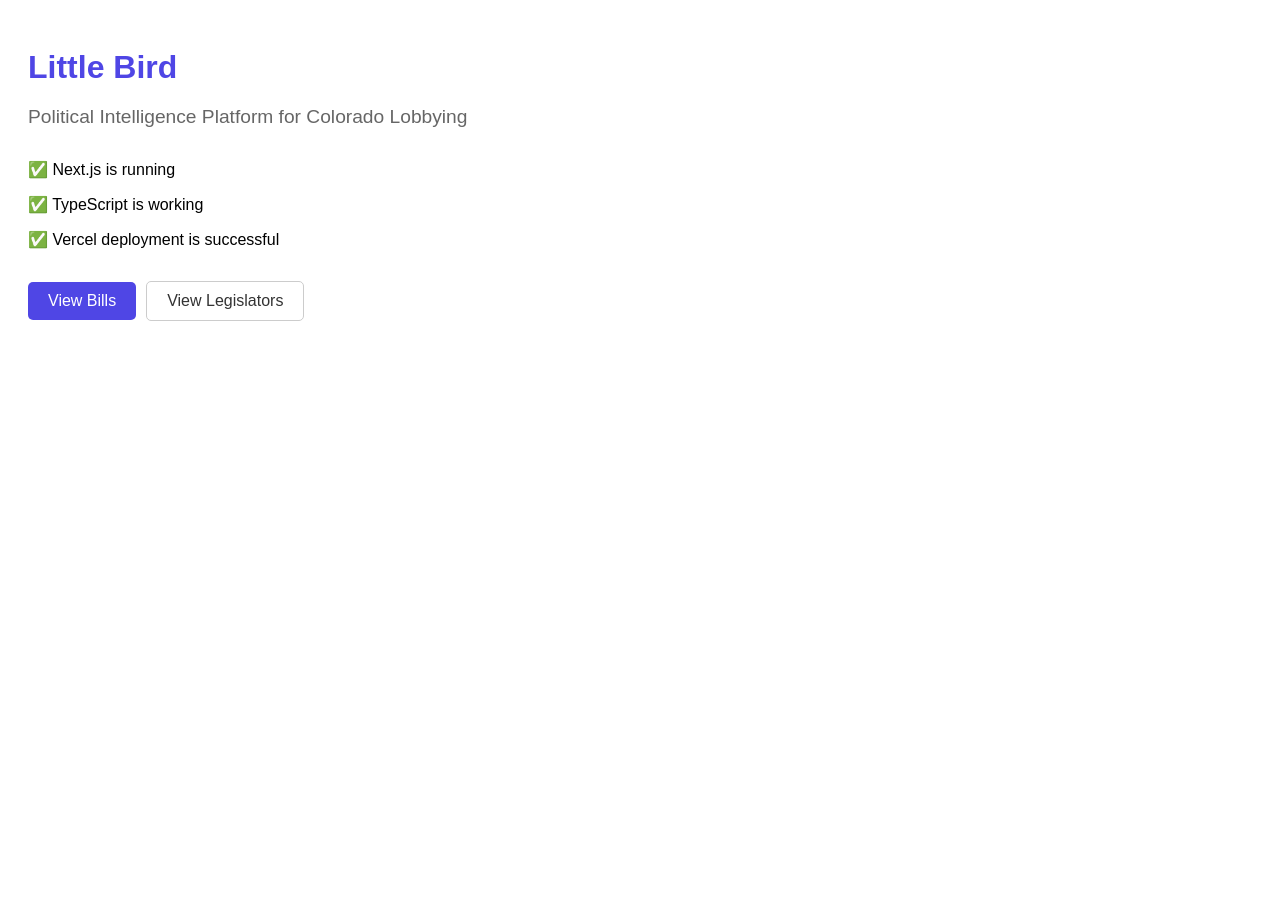
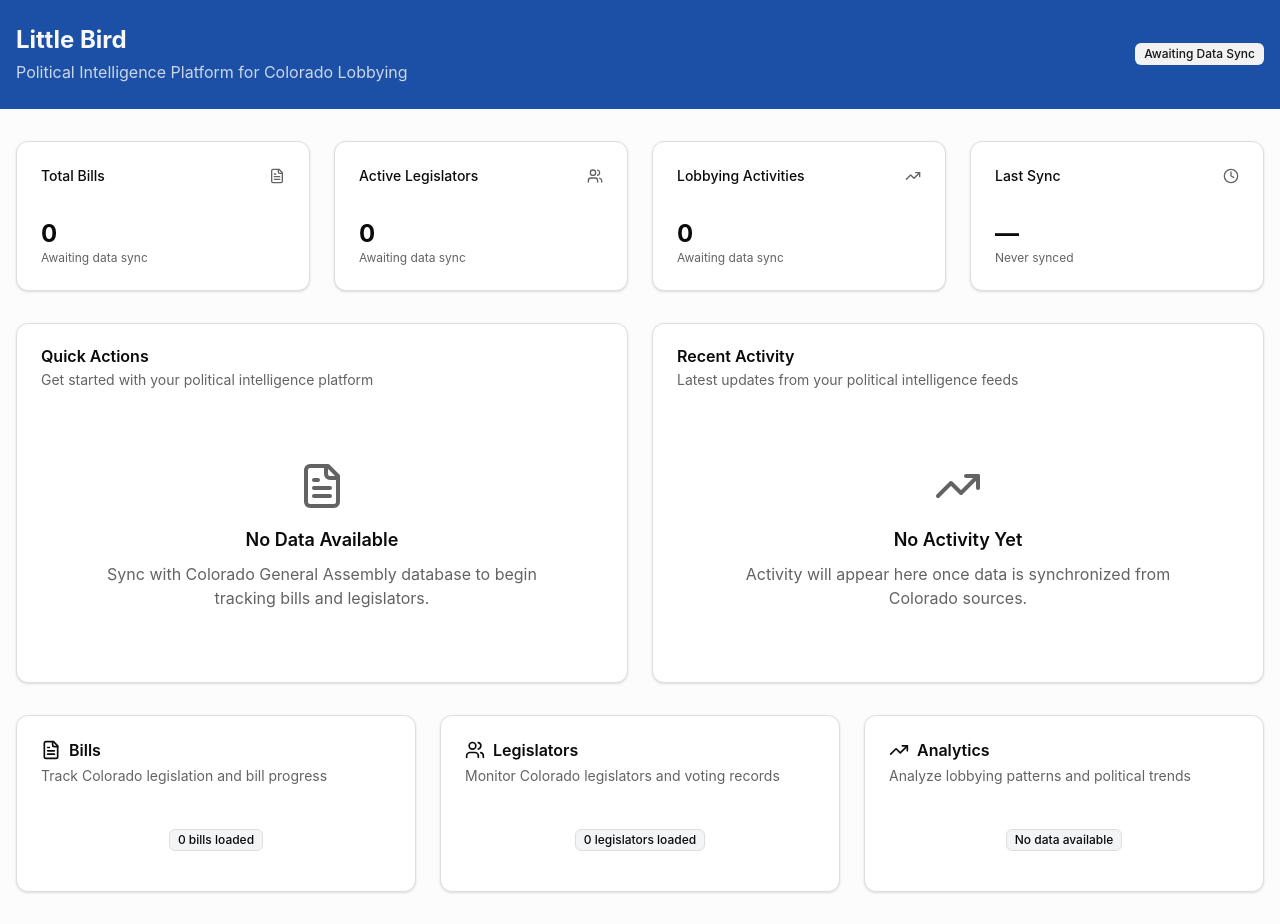
Before and after one commit to KDL-tw/little-birdv2, a Next.js app: page / in a window 1280 px wide. Before the commit the page ends 800 px from the top, so only its background shows below. Built offline with nearby package versions, Linux system fonts and the light colour scheme.

Commit message:
Step 1: Restore professional styling to main page
- Add back Tailwind CSS and Google Fonts
- Restore government-adjacent design with indigo theme
- Add professional dashboard with overview cards
- Include empty state handling and navigation cards
- Maintain simple structure for reliable deployment

```diff
--- a/src/app/layout.tsx
+++ b/src/app/layout.tsx
@@ -1,8 +1,20 @@
 import type { Metadata } from "next";
+import { Geist, Geist_Mono } from "next/font/google";
+import "./globals.css";
+
+const geistSans = Geist({
+  variable: "--font-geist-sans",
+  subsets: ["latin"],
+});
+
+const geistMono = Geist_Mono({
+  variable: "--font-geist-mono",
+  subsets: ["latin"],
+});
 
 export const metadata: Metadata = {
   title: "Little Bird - Political Intelligence Platform",
-  description: "Political intelligence platform for Colorado lobbying firms.",
+  description: "Political intelligence platform for Colorado lobbying firms. Track bills, legislators, and lobbying activities.",
 };
 
 export default function RootLayout({
@@ -12,7 +24,9 @@
 }>) {
   return (
     <html lang="en">
-      <body>
+      <body
+        className={`${geistSans.variable} ${geistMono.variable} antialiased`}
+      >
         {children}
       </body>
     </html>
--- a/src/app/page.tsx
+++ b/src/app/page.tsx
@@ -1,46 +1,183 @@
+import { Card, CardContent, CardDescription, CardHeader, CardTitle } from "@/components/ui/card";
+import { Badge } from "@/components/ui/badge";
+import { FileText, Users, TrendingUp, Clock } from "lucide-react";
+
 export default function Home() {
   return (
-    <div style={{ padding: '20px', fontFamily: 'Arial, sans-serif' }}>
-      <h1 style={{ color: '#4f46e5', fontSize: '2rem', marginBottom: '1rem' }}>
-        Little Bird
-      </h1>
-      <p style={{ fontSize: '1.2rem', marginBottom: '2rem', color: '#666' }}>
-        Political Intelligence Platform for Colorado Lobbying
-      </p>
-      <div style={{ marginBottom: '2rem' }}>
-        <p>✅ Next.js is running</p>
-        <p>✅ TypeScript is working</p>
-        <p>✅ Vercel deployment is successful</p>
-      </div>
-      <div>
-        <a
-          href="/bills"
-          style={{
-            display: 'inline-block',
-            padding: '10px 20px',
-            backgroundColor: '#4f46e5',
-            color: 'white',
-            textDecoration: 'none',
-            borderRadius: '5px',
-            marginRight: '10px'
-          }}
-        >
-          View Bills
-        </a>
-        <a
-          href="/legislators"
-          style={{
-            display: 'inline-block',
-            padding: '10px 20px',
-            border: '1px solid #ccc',
-            color: '#333',
-            textDecoration: 'none',
-            borderRadius: '5px'
-          }}
-        >
-          View Legislators
-        </a>
-      </div>
+    <div className="min-h-screen bg-background">
+      {/* Header */}
+      <header className="gov-header">
+        <div className="container mx-auto px-4 py-6">
+          <div className="flex items-center justify-between">
+            <div>
+              <h1 className="text-2xl font-bold">Little Bird</h1>
+              <p className="text-primary-foreground/80 mt-1">
+                Political Intelligence Platform for Colorado Lobbying
+              </p>
+            </div>
+            <Badge variant="secondary" className="gov-status-inactive">
+              Awaiting Data Sync
+            </Badge>
+          </div>
+        </div>
+      </header>
+
+      {/* Main Content */}
+      <main className="container mx-auto px-4 py-8">
+        {/* Overview Cards */}
+        <div className="grid grid-cols-1 md:grid-cols-2 lg:grid-cols-4 gap-6 mb-8">
+          <Card className="gov-card">
+            <CardHeader className="flex flex-row items-center justify-between space-y-0 pb-2">
+              <CardTitle className="text-sm font-medium">Total Bills</CardTitle>
+              <FileText className="h-4 w-4 text-muted-foreground" />
+            </CardHeader>
+            <CardContent>
+              <div className="text-2xl font-bold">0</div>
+              <p className="text-xs text-muted-foreground">
+                Awaiting data sync
+              </p>
+            </CardContent>
+          </Card>
+
+          <Card className="gov-card">
+            <CardHeader className="flex flex-row items-center justify-between space-y-0 pb-2">
+              <CardTitle className="text-sm font-medium">Active Legislators</CardTitle>
+              <Users className="h-4 w-4 text-muted-foreground" />
+            </CardHeader>
+            <CardContent>
+              <div className="text-2xl font-bold">0</div>
+              <p className="text-xs text-muted-foreground">
+                Awaiting data sync
+              </p>
+            </CardContent>
+          </Card>
+
+          <Card className="gov-card">
+            <CardHeader className="flex flex-row items-center justify-between space-y-0 pb-2">
+              <CardTitle className="text-sm font-medium">Lobbying Activities</CardTitle>
+              <TrendingUp className="h-4 w-4 text-muted-foreground" />
+            </CardHeader>
+            <CardContent>
+              <div className="text-2xl font-bold">0</div>
+              <p className="text-xs text-muted-foreground">
+                Awaiting data sync
+              </p>
+            </CardContent>
+          </Card>
+
+          <Card className="gov-card">
+            <CardHeader className="flex flex-row items-center justify-between space-y-0 pb-2">
+              <CardTitle className="text-sm font-medium">Last Sync</CardTitle>
+              <Clock className="h-4 w-4 text-muted-foreground" />
+            </CardHeader>
+            <CardContent>
+              <div className="text-2xl font-bold">—</div>
+              <p className="text-xs text-muted-foreground">
+                Never synced
+              </p>
+            </CardContent>
+          </Card>
+        </div>
+
+        {/* Quick Actions */}
+        <div className="grid grid-cols-1 lg:grid-cols-2 gap-6 mb-8">
+          <Card className="gov-card">
+            <CardHeader>
+              <CardTitle>Quick Actions</CardTitle>
+              <CardDescription>
+                Get started with your political intelligence platform
+              </CardDescription>
+            </CardHeader>
+            <CardContent className="space-y-4">
+              <div className="gov-empty-state">
+                <FileText className="gov-empty-state-icon" />
+                <h3 className="gov-empty-state-title">No Data Available</h3>
+                <p className="gov-empty-state-description">
+                  Sync with Colorado General Assembly database to begin tracking bills and legislators.
+                </p>
+              </div>
+            </CardContent>
+          </Card>
+
+          <Card className="gov-card">
+            <CardHeader>
+              <CardTitle>Recent Activity</CardTitle>
+              <CardDescription>
+                Latest updates from your political intelligence feeds
+              </CardDescription>
+            </CardHeader>
+            <CardContent>
+              <div className="gov-empty-state">
+                <TrendingUp className="gov-empty-state-icon" />
+                <h3 className="gov-empty-state-title">No Activity Yet</h3>
+                <p className="gov-empty-state-description">
+                  Activity will appear here once data is synchronized from Colorado sources.
+                </p>
+              </div>
+            </CardContent>
+          </Card>
+        </div>
+
+        {/* Navigation Cards */}
+        <div className="grid grid-cols-1 md:grid-cols-3 gap-6">
+          <Card className="gov-card hover:shadow-md transition-shadow cursor-pointer">
+            <CardHeader>
+              <CardTitle className="flex items-center gap-2">
+                <FileText className="h-5 w-5" />
+                Bills
+              </CardTitle>
+              <CardDescription>
+                Track Colorado legislation and bill progress
+              </CardDescription>
+            </CardHeader>
+            <CardContent>
+              <div className="text-center py-4">
+                <Badge variant="outline" className="gov-status-inactive">
+                  0 bills loaded
+                </Badge>
+              </div>
+            </CardContent>
+          </Card>
+
+          <Card className="gov-card hover:shadow-md transition-shadow cursor-pointer">
+            <CardHeader>
+              <CardTitle className="flex items-center gap-2">
+                <Users className="h-5 w-5" />
+                Legislators
+              </CardTitle>
+              <CardDescription>
+                Monitor Colorado legislators and voting records
+              </CardDescription>
+            </CardHeader>
+            <CardContent>
+              <div className="text-center py-4">
+                <Badge variant="outline" className="gov-status-inactive">
+                  0 legislators loaded
+                </Badge>
+              </div>
+            </CardContent>
+          </Card>
+
+          <Card className="gov-card hover:shadow-md transition-shadow cursor-pointer">
+            <CardHeader>
+              <CardTitle className="flex items-center gap-2">
+                <TrendingUp className="h-5 w-5" />
+                Analytics
+              </CardTitle>
+              <CardDescription>
+                Analyze lobbying patterns and political trends
+              </CardDescription>
+            </CardHeader>
+            <CardContent>
+              <div className="text-center py-4">
+                <Badge variant="outline" className="gov-status-inactive">
+                  No data available
+                </Badge>
+              </div>
+            </CardContent>
+          </Card>
+        </div>
+      </main>
     </div>
   );
 }
```
